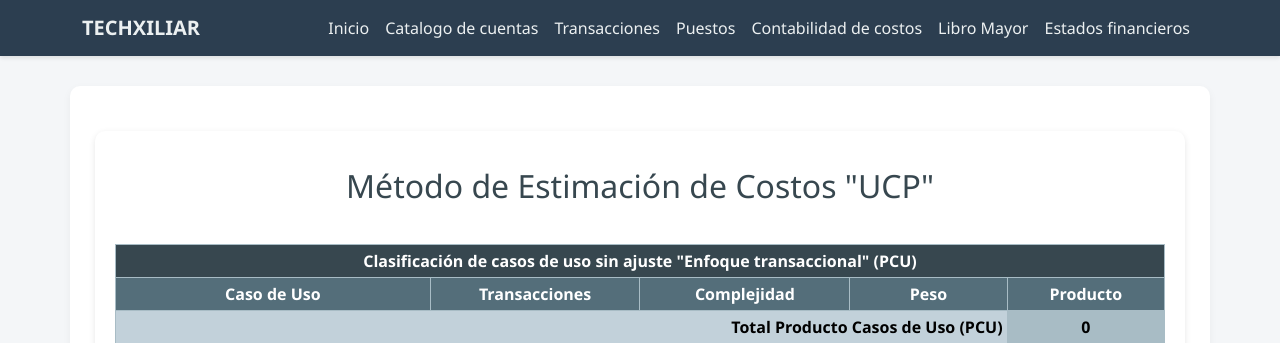
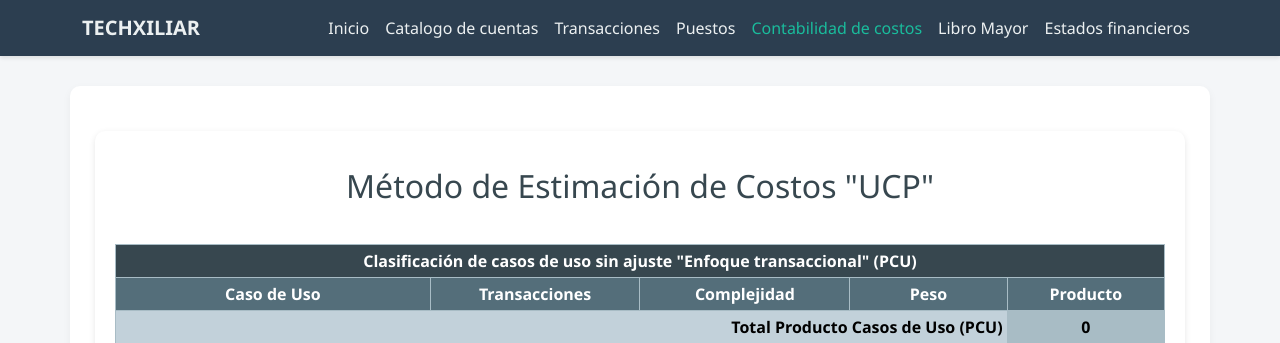
Before and after one commit to ChrisPleitez4/Proyecto-SIC-2025, a Django app: page /proyectos/registrar/ in a window 1280 px wide. Shown: the top 343 px of the page. Run offline with Django 5.2, Linux system fonts and the light colour scheme.

Commit message:
ANTIROMAN 2.0 actualizacion base html

```diff
--- a/SIC_2025/templates/base.html
+++ b/SIC_2025/templates/base.html
@@ -78,7 +78,7 @@
             <a class="nav-link " href="#">Puestos</a>
           </li>
           <li class="nav-item">
-            <a class="nav-link {% if request.path == '/proyecto/registrar/' %}active{% endif %}" href="{% url 'Registrar_proyecto' %}"> Contabilidad de costos</a>
+            <a class="nav-link {% if request.path == '/proyectos/registrar/' %}active{% endif %}" href="{% url 'Registrar_proyecto' %}"> Contabilidad de costos</a>
 
           </li>
           <li class="nav-item">
```
